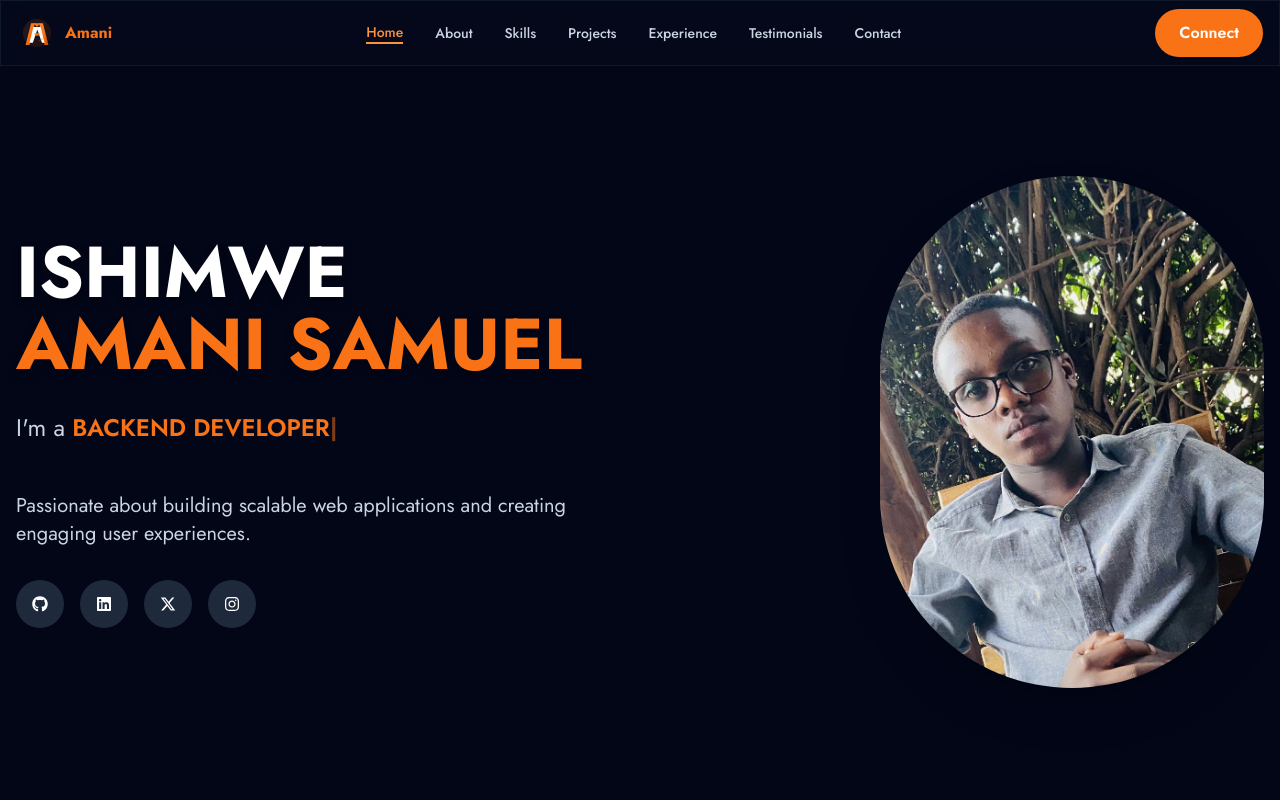
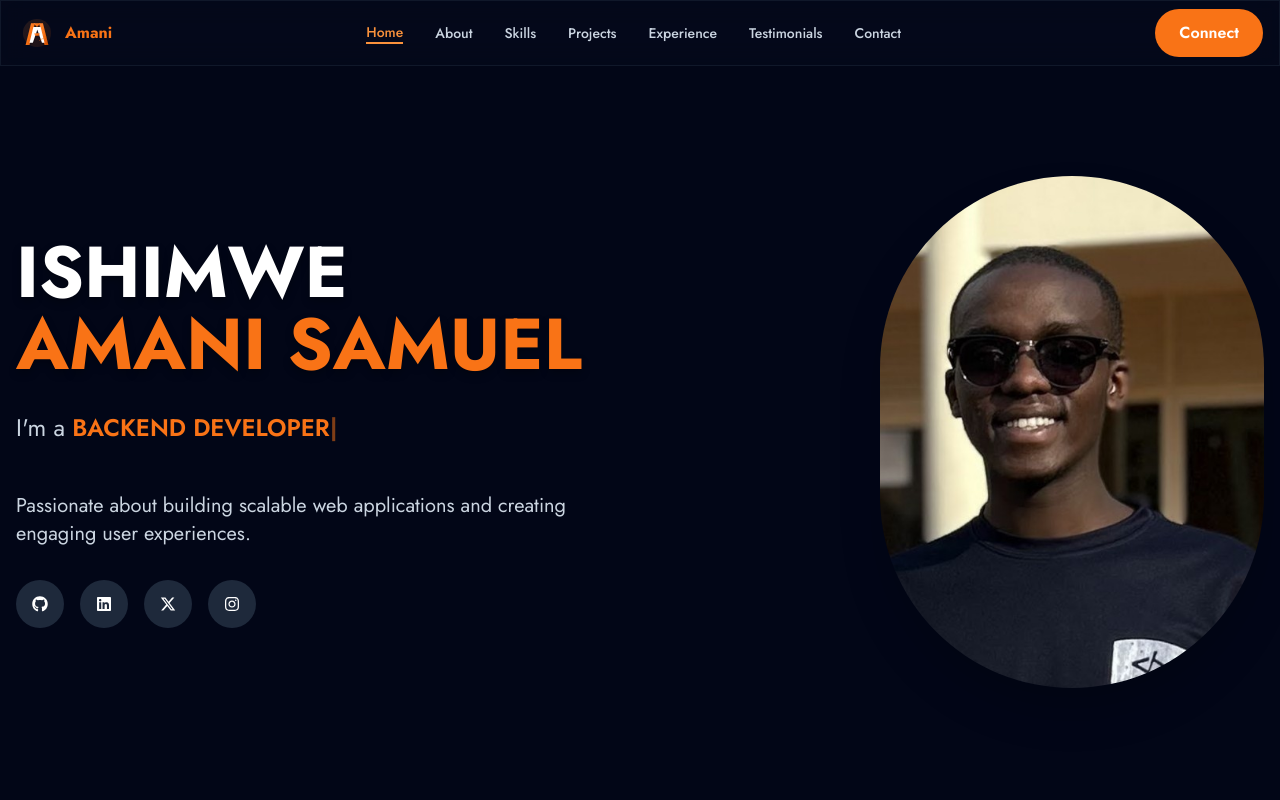
Before and after one commit to Amani-Ishimwe/Portofolio_site, a React (Vite) app: page / in a window 1280 px wide. Shown: the top 800 px of the page. Built offline with nearby package versions, Linux system fonts and the light colour scheme.

Commit message:
added photo

```diff
--- a/src/components/Hero.jsx
+++ b/src/components/Hero.jsx
@@ -110,7 +110,7 @@ const Hero = () => {
           <div className="flex justify-center lg:justify-end">
             <div className="w-72 h-[28rem] md:w-96 md:h-[32rem] overflow-hidden shadow-2xl border-1 border-primary-500 rounded-full">
               <img
-                src="/profile.jpg"
+                src="/port.jpg"
                 alt="Amani Samuel"
                 className="w-full h-full object-cover"
               />
```
